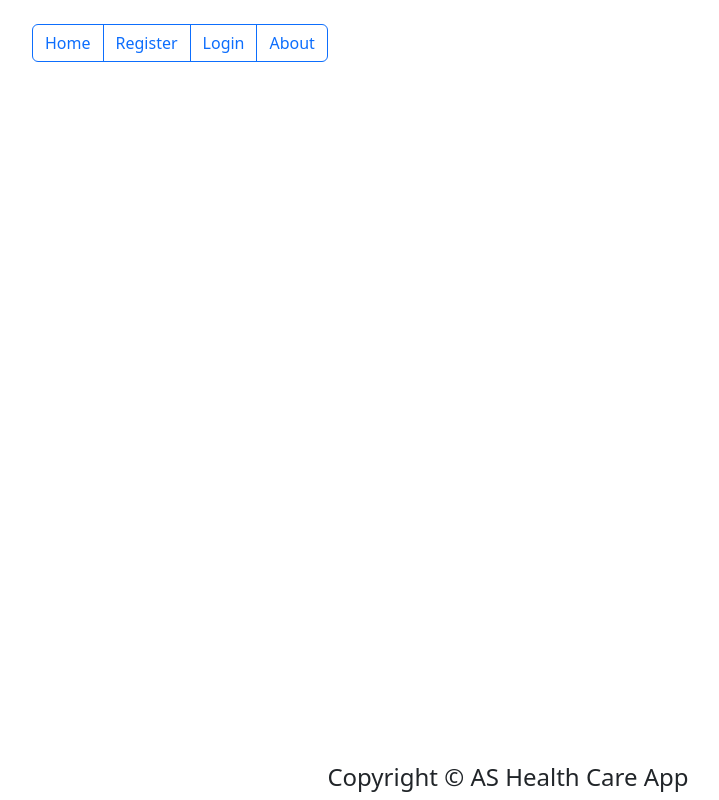
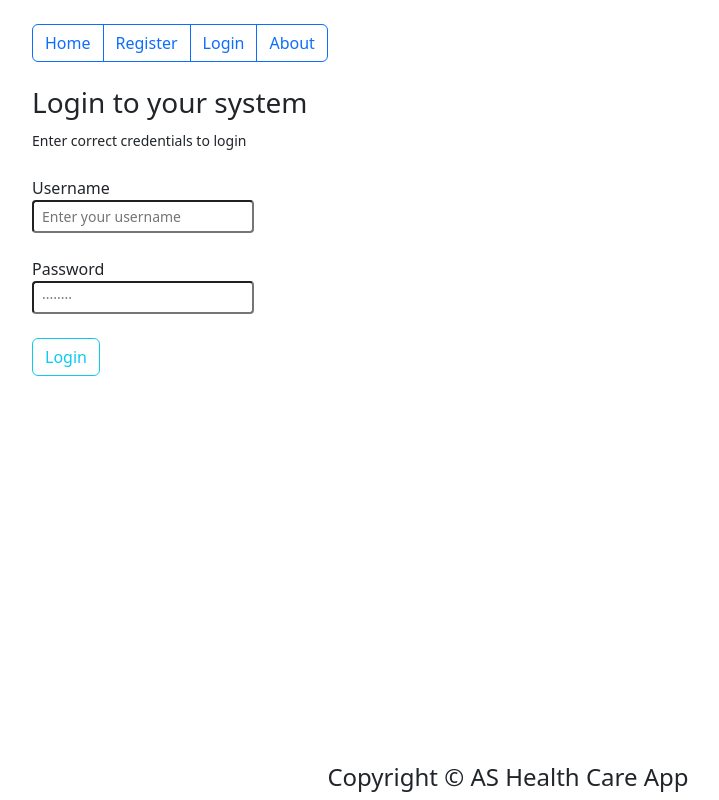
Before and after one commit to nabilrt/healthcare_app_frontend, a React (Create React App) app: page /logout in a window 1280 px wide. Shown: the whole page, without its empty margins (62-781 px from the left). Built offline with nearby package versions, Linux system fonts and the light colour scheme.

Commit message:
login system completed with dashboard

```diff
--- a/src/components/About.js
+++ b/src/components/About.js
@@ -1,10 +1,12 @@
 import React from "react";
 import 'bootstrap/dist/css/bootstrap.min.css';
+import Header from "./Header";
 
 const About = () =>{
 
     return (
         <div className="container">
+
             <br/>
             <h4>
               AS Health Care App Developers
--- a/src/components/Footer.js
+++ b/src/components/Footer.js
@@ -1,16 +1,24 @@
 import React from "react";
 import 'bootstrap/dist/css/bootstrap.css';
 import {bindReporter} from "web-vitals/dist/modules/lib/bindReporter";
+import Header from "./Header";
 
 function Footer(props){
 
     return(
 
+        <div>
 
-        <div className="container border-danger position-absolute bottom-0 text-center">
 
-            <h4>Copyright	&#169; AS Health Care App </h4>
+            <div className="container border-danger position-absolute bottom-0 text-center">
+
+                <h4>Copyright	&#169; AS Health Care App </h4>
+            </div>
+
         </div>
+
+
+
     )
 
 }
--- a/src/components/Header.js
+++ b/src/components/Header.js
@@ -9,8 +9,18 @@ import Login from "./Login";
 import About from "./About";
 import DocRegister from "./doctor/DocRegister";
 import PatientRegister from "./patient/PatientRegister";
+import DocDash from "./doctor/DocDash";
+import PatientDash from "./patient/PatientDash";
+import SellerDash from "./seller/SellerDash";
+import AdminDash from "./admin/AdminDash";
 
+var token = null;
+if(localStorage.getItem('doctor')){
+    var obj = JSON.parse(localStorage.getItem('doctor'));
+    token = obj.token;
+}
 axios.defaults.baseURL="http://127.0.0.1:8000/api/";
+axios.defaults.headers.common["Authorization"] = token;
 
 function Header(){
     return (
@@ -24,6 +34,11 @@ function Header(){
                 <Route path="/about" element={<About/>}></Route>
                 <Route path="/register/doctor" element={<DocRegister/>}></Route>
                 <Route path="/register/patient" element={<PatientRegister/>}></Route>
+                <Route path="/doctor/dashboard" element={<DocDash/>}></Route>
+                <Route path="/patient/dashboard" element={<PatientDash/>}></Route>
+                <Route path="/seller/dashboard" element={<SellerDash/>}></Route>
+                <Route path="/admin/dashboard" element={<AdminDash/>}></Route>
+                <Route path="/logout" element={<Login/>}></Route>
             </Routes>
         </div>
     )
--- a/src/components/Home.js
+++ b/src/components/Home.js
@@ -1,10 +1,12 @@
 import React from "react";
 import 'bootstrap/dist/css/bootstrap.min.css';
+import Header from "./Header";
 
 const Home = () => {
 
     return (
         <div className="container">
+
             <br/>
             <br/>
             <h4>Welcome to AS Health Care App</h4> <br/>
--- a/src/components/Login.js
+++ b/src/components/Login.js
@@ -1,9 +1,42 @@
-import React from "react";
+import React, {useState} from "react";
 import 'bootstrap/dist/css/bootstrap.min.css';
+import axios from "axios";
+import { useNavigate } from 'react-router-dom';
 
 const Login = () =>{
+   // let[token, setToken]= useState("");
+    let[name, setName] = useState("");
+    let[password, setPassword] =useState("");
+    const history = useNavigate();
 
-    const loginSubmit = () =>{
+
+    const loginSubmit= ()=>{
+        var obj = {username: name, password: password};
+        axios.post("http://127.0.0.1:8000/api/login",obj)
+            .then(resp=>{
+                var token = resp.data;
+                console.log(token);
+                var doctor = {docId: token.user_id, access_token:token.token, token_type:token.token_for};
+                localStorage.setItem('doctor',JSON.stringify(doctor));
+                // console.log(localStorage.getItem('user'));
+                if(token.token_for==="Doctor"){
+                   history('/doctor/dashboard');
+               }
+                if(token.token_for==="Patient"){
+                    history('/patient/dashboard');
+                }
+                if(token.token_for==="Seller"){
+                    history('/seller/dashboard');
+                }
+                if(token.token_for==="Admin"){
+                    history('/admin/dashboard');
+                }
+                //console.log('Login');
+
+            }).catch(err=>{
+            console.log(err);
+        });
+
 
     }
 
@@ -14,9 +47,9 @@ const Login = () =>{
             <small>Enter correct credentials to login</small> <br/> <br/>
             <form className="form-group">
                 <label htmlFor="uname">Username</label> <br/>
-                <input type="text" name="username" id="uname" className="form-control-sm" placeholder="Enter your username"/> <br/> <br/>
+                <input type="text" name="username" value={name} onChange={(e)=>setName(e.target.value)} id="uname" className="form-control-sm" placeholder="Enter your username"/> <br/> <br/>
                 <label htmlFor="pass">Password</label><br/>
-                <input type="password" name="pass" id="pass" className="form-control-sm" placeholder="&#xb7;&#xb7;&#xb7;&#xb7;&#xb7;&#xb7;&#xb7;&#xb7;"/>
+                <input type="password" name="pass" value={password} id="pass" onChange={(e)=>setPassword(e.target.value)} className="form-control-sm" placeholder="&#xb7;&#xb7;&#xb7;&#xb7;&#xb7;&#xb7;&#xb7;&#xb7;"/>
             </form> <br/>
             <button type="button" onClick={loginSubmit} className="btn btn-outline-info">Login</button>
         </div>
--- a/src/components/Register.js
+++ b/src/components/Register.js
@@ -1,10 +1,12 @@
 import React from "react";
 import 'bootstrap/dist/css/bootstrap.min.css';
 import {Link} from "react-router-dom";
+import Header from "./Header";
 
 const Register = () =>{
     return (
         <div className="container">
+
             <br/>
             <h3>Register AS</h3> <br/>
             <Link to="/register/doctor" className="btn btn-outline-dark">Doctor</Link> &nbsp;
--- /dev/null
+++ b/src/components/admin/AdminDash.js
@@ -0,0 +1,33 @@
+import React, {useEffect} from "react";
+import 'bootstrap/dist/css/bootstrap.min.css';
+import {Link, useNavigate} from "react-router-dom";
+import Login from "../Login";
+import axios from "axios";
+
+const AdminDash = () =>{
+
+    const history = useNavigate();
+
+    const logout = () =>{
+
+        axios.get('http://127.0.0.1:8000/api/logout').then(resp=>{
+            console.log(resp.data);
+            if(resp.data==="Success"){
+                console.log('logged out');
+                history('/login');
+            }
+        }).catch(
+            err=>{
+                console.log(err);
+            });
+    }
+
+    return(
+        <div className="container">
+            <h4>Welcome to Admin Dashboard</h4> <br/>
+            <Link to="/logout" onClick={logout} className="btn btn-outline-danger">Logout</Link>
+        </div>
+    )
+}
+
+export default AdminDash;
--- /dev/null
+++ b/src/components/seller/SellerDash.js
@@ -0,0 +1,33 @@
+import React, {useEffect} from "react";
+import 'bootstrap/dist/css/bootstrap.min.css';
+import {Link, useNavigate} from "react-router-dom";
+import Login from "../Login";
+import axios from "axios";
+
+const SellerDash = () =>{
+
+    const history = useNavigate();
+
+    const logout = () =>{
+
+        axios.get('http://127.0.0.1:8000/api/logout').then(resp=>{
+            console.log(resp.data);
+            if(resp.data==="Success"){
+                console.log('logged out');
+                history('/login');
+            }
+        }).catch(
+            err=>{
+                console.log(err);
+            });
+    }
+
+    return(
+        <div className="container">
+            <h4>Welcome to Seller Dashboard</h4> <br/>
+            <Link to="/logout" onClick={logout} className="btn btn-outline-danger">Logout</Link>
+        </div>
+    )
+}
+
+export default SellerDash;
--- a/src/index.js
+++ b/src/index.js
@@ -11,7 +11,8 @@ const root = ReactDOM.createRoot(document.getElementById('root'));
 root.render(
   <React.StrictMode>
       <BrowserRouter>
-          <Header/>
+          <Header></Header>
+
       </BrowserRouter>
       <Footer/>
   </React.StrictMode>
```
